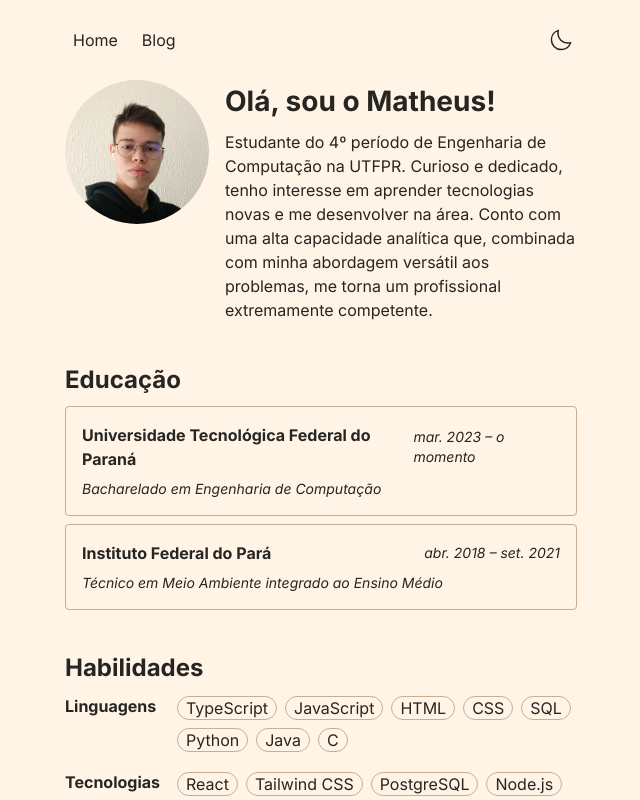
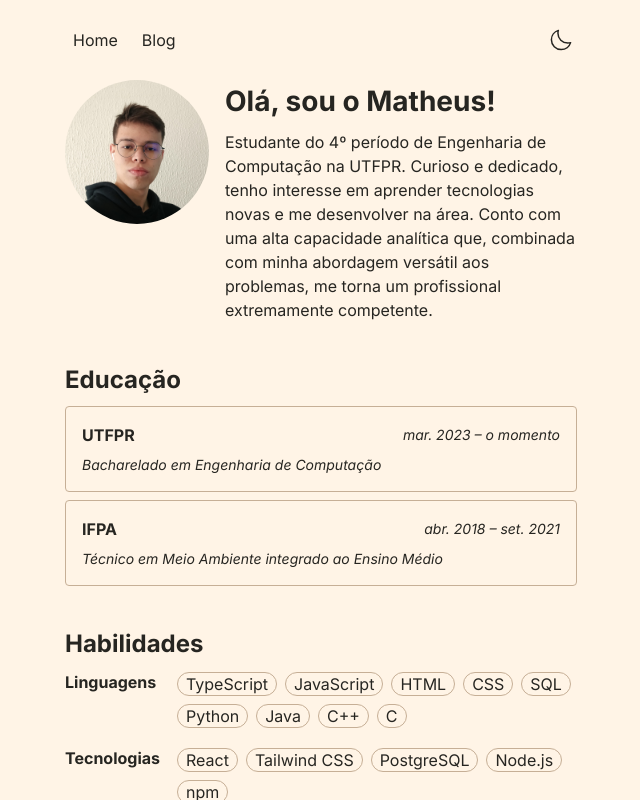
Before and after one commit to mcavalcantes/website, a React (Vite) app: page / in a window 1280 px wide. Shown: the top 800 px of the page, without its empty margins (319-959 px from the left). Built offline with nearby package versions, Linux system fonts and the light colour scheme.

Commit message:
TODO: 1. write three posts 2. deploy

```diff
--- a/src/constants/constants.ts
+++ b/src/constants/constants.ts
@@ -11,13 +11,13 @@ export const EDUCATIONS: Array<Education> = [
   {
     START_DATE: "mar. 2023",
     END_DATE: "o momento",
-    TITLE: "Universidade Tecnológica Federal do Paraná",
+    TITLE: "UTFPR",
     SUBTITLE: "Bacharelado em Engenharia de Computação",
   },
   {
     START_DATE: "abr. 2018",
     END_DATE: "set. 2021",
-    TITLE: "Instituto Federal do Pará",
+    TITLE: "IFPA",
     SUBTITLE: "Técnico em Meio Ambiente integrado ao Ensino Médio",
   },
 ];
@@ -33,6 +33,7 @@ export const SKILLS: Array<Skill> = [
       "SQL",
       "Python",
       "Java",
+      "C++",
       "C",
     ],
   },
```
